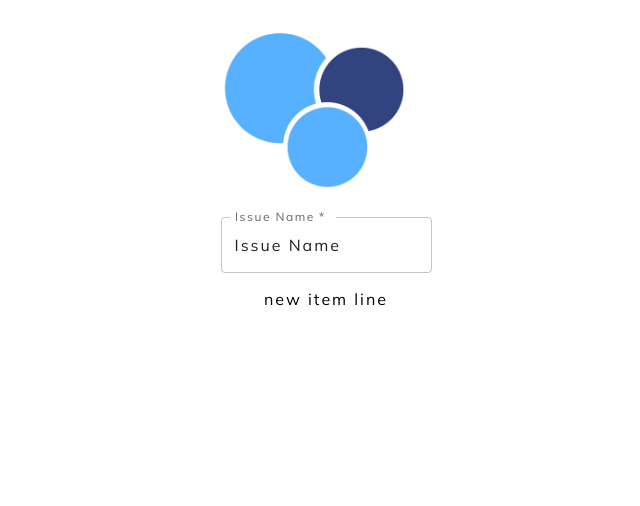
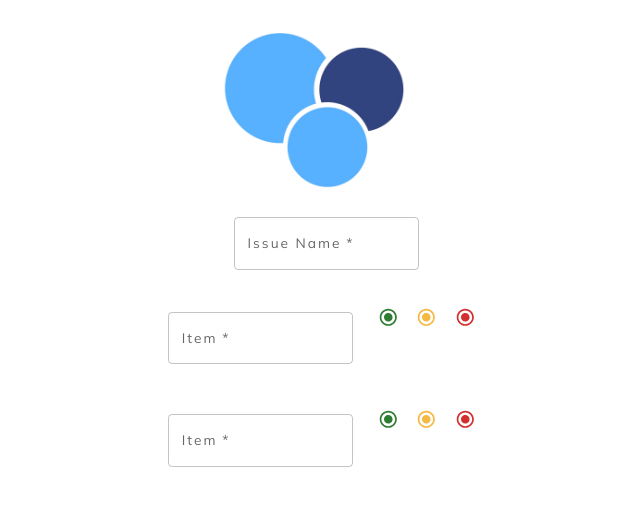
Before and after one commit to jnesong/estimator, a React (Create React App) app: page / in a window 1280 px wide. Shown: the top 506 px of the page, without its empty margins (314-954 px from the left). Built offline with nearby package versions, Linux system fonts and the light colour scheme.

Commit message:
working on radio status

```diff
--- a/src/App.js
+++ b/src/App.js
@@ -8,8 +8,14 @@ import { createTheme, ThemeProvider } from '@mui/material'
 import './estimator.css'
 
 const jenny = createTheme ( {
+  palette:{
+    warning: {
+      main: '#f5b942'
+    }
+  },
   typography: {
-    fontFamily: "Mulish"
+    fontFamily: "Mulish",
+    fontSize: 12
   }
 } )
 
--- a/src/NewIssue.js
+++ b/src/NewIssue.js
@@ -1,8 +1,8 @@
 //components
 import NewItem from './NewItem';
-
 //css
 import TextField from '@mui/material/TextField';
+
 
 const NewIssue = () => {
 
@@ -12,14 +12,16 @@ const NewIssue = () => {
             <form>
 
                 <TextField
-                required
+                    required
                     id="outlined-required"
                     label="Issue Name"
                     variant="outlined"
-                    defaultValue="Issue Name"
                 />
 
-                <NewItem />
+                <br />
+
+                    <NewItem/>
+                    <NewItem/>
 
 
             </form>
--- a/src/NewItem.js
+++ b/src/NewItem.js
@@ -1,8 +1,53 @@
+//libraries
+import { useState } from 'react';
+
+//css
+import TextField from '@mui/material/TextField';
+import Radio from '@mui/material/Radio';
+import RadioGroup from '@mui/material/RadioGroup';
 
 const NewItem = () => {
 
+    const [infoRadio, setInfoRadio] = useState("")
+
+
+
     return (
-        <p> new item line </p>
+        <>
+            <div className="new-item">
+                <div className="item-name">
+                    <TextField
+                        required
+                        id="outlined-required"
+                        label="Item"
+                        variant="outlined"
+                    />
+                </div>
+
+                <div className="item-status">
+
+                    <RadioGroup
+                        row
+                        aria-labelledby="demo-row-radio-buttons-group-label"
+                        name="row-radio-buttons-group"
+                    >
+
+                        <Radio color="success" onClick={() => setInfoRadio("Critical")}/>
+
+                        <Radio color="warning" />
+                        <Radio color="error" />
+
+
+                    </RadioGroup>
+
+                </div>
+
+                <p className="info-radio"> {infoRadio} </p>
+
+
+            </div>
+        </>
+
     )
 
 };
--- a/src/estimator.css
+++ b/src/estimator.css
@@ -1,6 +1,25 @@
 .logo {
     width: 260px;
     height: auto;
+}
+
+.new-item {
+    display: block;
+    margin-top: 20px;
+}
+
+.item-name,
+.item-status {
+    display: inline-block;
+    margin: 8px;
+}
+
+.info-radio {
+    letter-spacing: 2px;
+    font-family: 'Mulish';
+    font-size: 12px;
+    display: inline-block;
+    z-index: 1px;
 }
 
 body {
```
